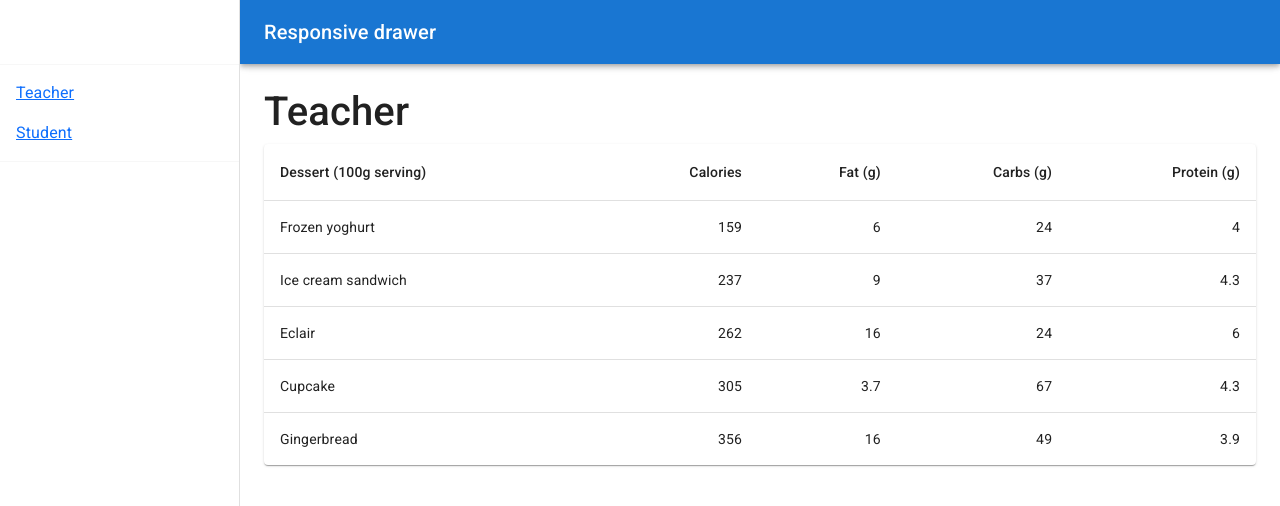
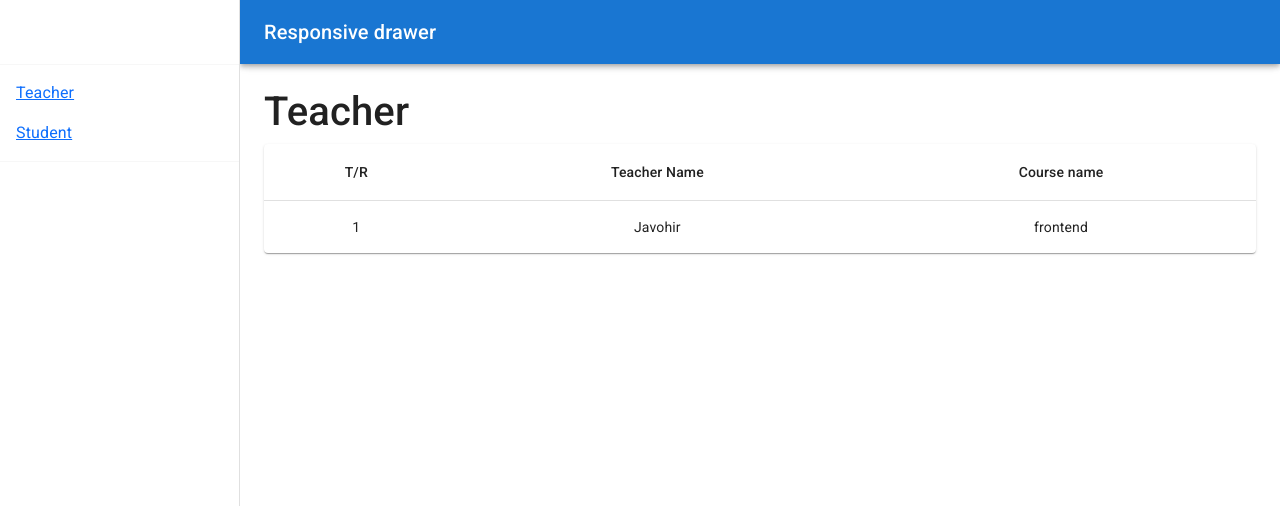
Before and after one commit to pakhlavonovv/lsn14, a React (Vite) app: page /admin in a window 1280 px wide. Shown: the top 506 px of the page. Built offline with nearby package versions, Linux system fonts and the light colour scheme; data requests are answered from the project's data file.

Commit message:
some-changing

```diff
--- a/src/components/index.jsx
+++ b/src/components/index.jsx
@@ -1,2 +1,3 @@
 import TeacherTable from './teacher-table'
+import TeacherModal from  './teacher-modal'
 export {TeacherTable}
--- /dev/null
+++ b/src/components/teacher-modal/index.jsx
@@ -0,0 +1,45 @@
+import * as React from 'react';
+import Box from '@mui/material/Box';
+import Modal from '@mui/material/Modal';
+import Button from '@mui/material/Button';
+import Typography from '@mui/material/Typography';
+
+const style = {
+  position: 'absolute',
+  top: '50%',
+  left: '50%',
+  transform: 'translate(-50%, -50%)',
+  width: 400,
+  bgcolor: 'background.paper',
+  border: '2px solid #000',
+  boxShadow: 24,
+  p: 4,
+};
+
+export default function KeepMountedModal() {
+  const [open, setOpen] = React.useState(false);
+  const handleOpen = () => setOpen(true);
+  const handleClose = () => setOpen(false);
+
+  return (
+    <div>
+      <Button onClick={handleOpen}>Open modal</Button>
+      <Modal
+        keepMounted
+        open={open}
+        onClose={handleClose}
+        aria-labelledby="keep-mounted-modal-title"
+        aria-describedby="keep-mounted-modal-description"
+      >
+        <Box sx={style}>
+          <Typography id="keep-mounted-modal-title" variant="h6" component="h2">
+            Text in a modal
+          </Typography>
+          <Typography id="keep-mounted-modal-description" sx={{ mt: 2 }}>
+            Duis mollis, est non commodo luctus, nisi erat porttitor ligula.
+          </Typography>
+        </Box>
+      </Modal>
+    </div>
+  );
+}
--- a/src/components/teacher-table/index.jsx
+++ b/src/components/teacher-table/index.jsx
@@ -19,32 +19,27 @@ const rows = [
   createData('Gingerbread', 356, 16.0, 49, 3.9),
 ];
 
-export default function BasicTable() {
+export default function BasicTable({data}) {
   return (
     <TableContainer component={Paper}>
       <Table sx={{ minWidth: 650 }} aria-label="simple table">
         <TableHead>
           <TableRow>
-            <TableCell>Dessert (100g serving)</TableCell>
-            <TableCell align="right">Calories</TableCell>
-            <TableCell align="right">Fat&nbsp;(g)</TableCell>
-            <TableCell align="right">Carbs&nbsp;(g)</TableCell>
-            <TableCell align="right">Protein&nbsp;(g)</TableCell>
+          <TableCell align="center">T/R</TableCell>
+            <TableCell align="center">Teacher Name</TableCell>
+            <TableCell align="center">Course name</TableCell>
           </TableRow>
         </TableHead>
         <TableBody>
-          {rows.map((row) => (
+          {data.map((row, index) => (
             <TableRow
               key={row.name}
               sx={{ '&:last-child td, &:last-child th': { border: 0 } }}
             >
-              <TableCell component="th" scope="row">
-                {row.name}
-              </TableCell>
-              <TableCell align="right">{row.calories}</TableCell>
-              <TableCell align="right">{row.fat}</TableCell>
-              <TableCell align="right">{row.carbs}</TableCell>
-              <TableCell align="right">{row.protein}</TableCell>
+          <TableCell align="center">{index + 1}</TableCell>
+
+              <TableCell align="center">{row.name}</TableCell>
+              <TableCell align="center">{row.course}</TableCell>
             </TableRow>
           ))}
         </TableBody>
--- a/src/pages/teacher/index.jsx
+++ b/src/pages/teacher/index.jsx
@@ -1,16 +1,19 @@
 import { useEffect } from "react"
 import axios from "axios"
+import { useState } from "react"
 import { TeacherTable } from "@components"
 
 const Index = () => {
+  const [data, setData] = useState([])
     useEffect(()=> {
         axios.get("http://localhost:3000/teacher").then(res=> {
-            console.log(res)
+            setData(res?.data)
         })
     })
   return (
     <div><h1>Teacher</h1>
-    <TeacherTable/>
+    <TeacherTable data={data}/>
+    {/* <TeacherModal/> */}
       </div>
   )
 }
```
